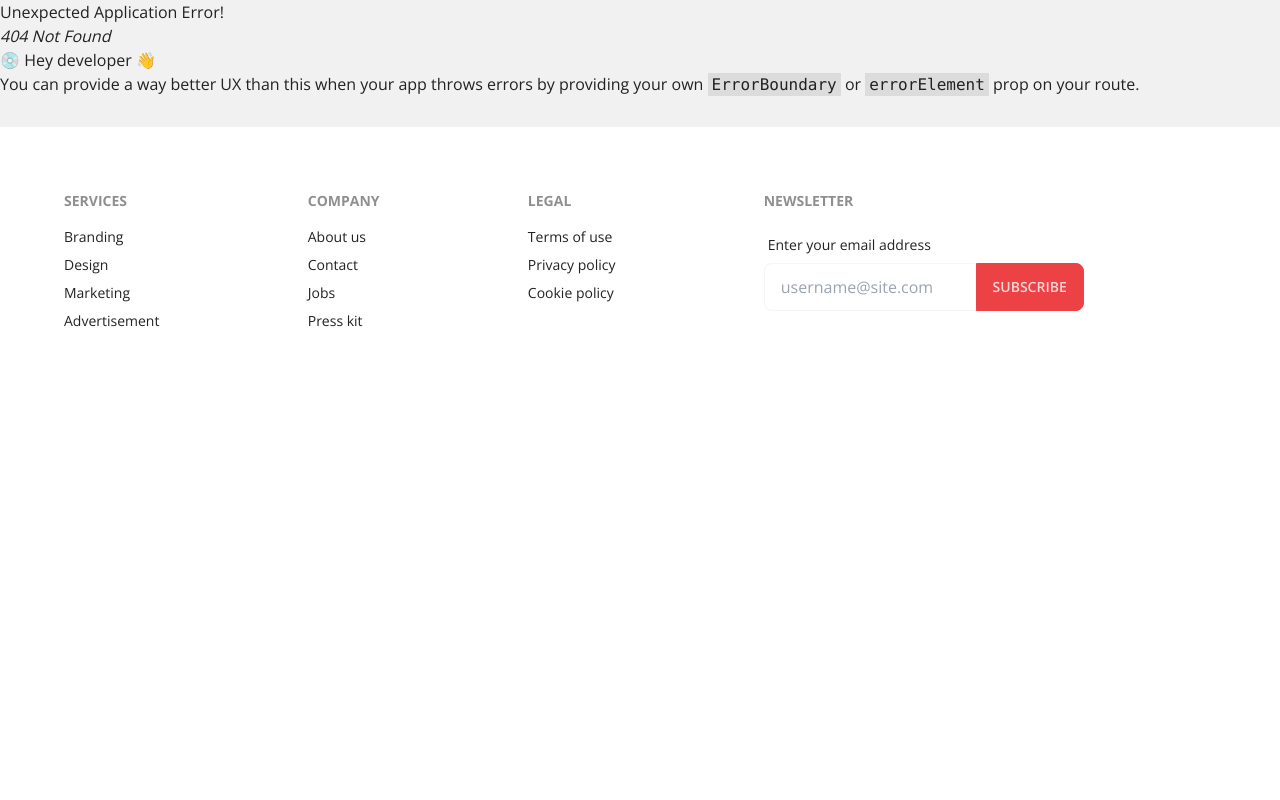
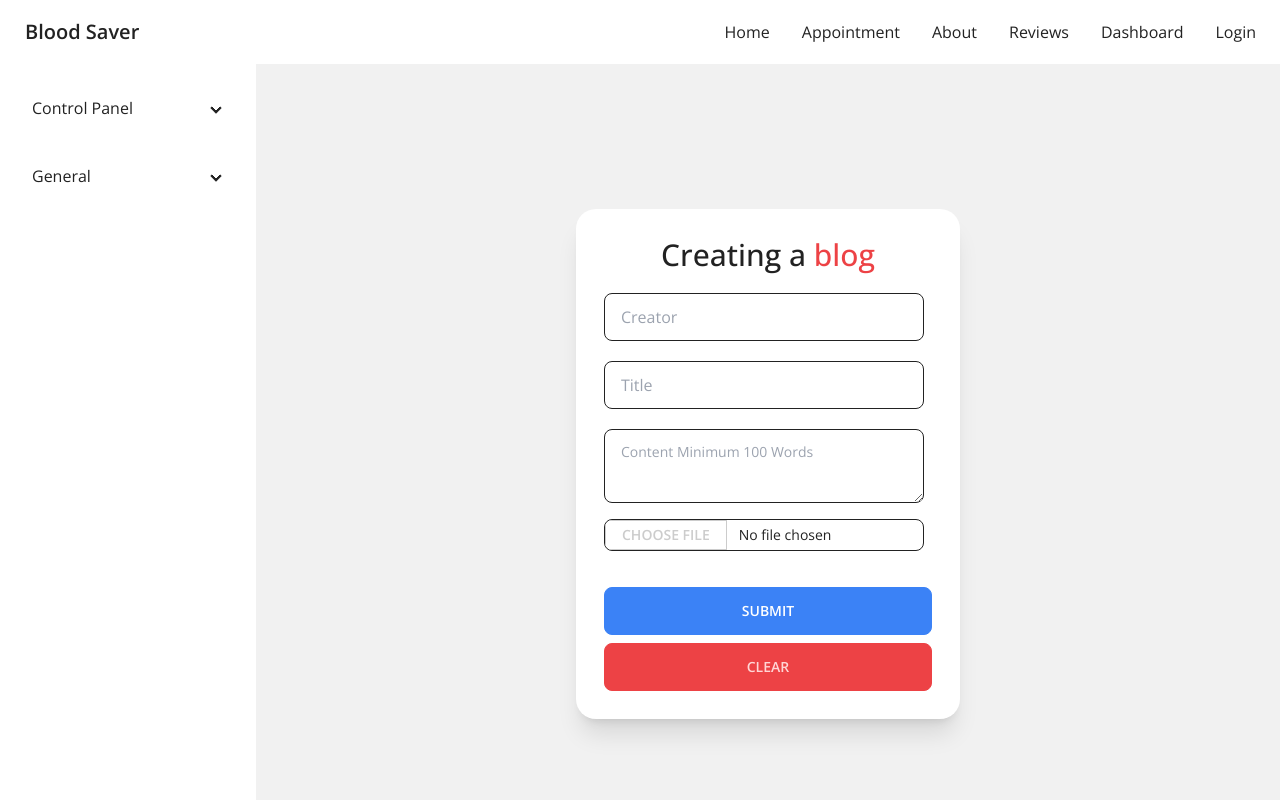
Before and after one commit to bitue/connect-to-blood-client, a React (Create React App) app: page /dashboard/createBlog in a window 1280 px wide. Before the commit this address had no page. Shown: the top 800 px of the page. Built offline with nearby package versions, Linux system fonts and the light colour scheme; the HTML template or start-up script is replaced by a standard one.

Commit message:
blog functionality and design done

```diff
--- a/package.json
+++ b/package.json
@@ -3,6 +3,8 @@
   "version": "0.1.0",
   "private": true,
   "dependencies": {
+    "@fortawesome/free-solid-svg-icons": "^6.3.0",
+    "@fortawesome/react-fontawesome": "^0.2.0",
     "@react-icons/all-files": "^4.1.0",
     "@testing-library/jest-dom": "^5.16.5",
     "@testing-library/react": "^13.4.0",
--- /dev/null
+++ b/src/Components/Dashboard/CreateBlog.js
@@ -0,0 +1,134 @@
+import React, { useState } from "react";
+import { useForm } from "react-hook-form";
+// import { FontAwesomeIcon } from "@fortawesome/react-fontawesome";
+// import { faThumbsUp, faThumbsDown } from "@fortawesome/free-solid-svg-icons";
+
+const CreateBlog = () => {
+  const {
+    register,
+    formState: { errors },
+    handleSubmit,
+    reset,
+  } = useForm();
+
+  //   const [likes, setLikes] = useState(0);
+  //   const [dislikes, setDislikes] = useState(0);
+
+  const onSubmit = (data) => {
+    console.log(data);
+  };
+
+  //   const handleLike = () => {
+  //     setLikes((prevLikes) => prevLikes + 1);
+  //   };
+
+  //   const handleDislike = () => {
+  //     setDislikes((prevDislikes) => prevDislikes + 1);
+  //   };
+
+  const handleClear = () => {
+    reset();
+    // setLikes(0);
+    // setDislikes(0);
+  };
+
+  return (
+    <div className="h-[800px] flex justify-center items-center">
+      <div className="w-96 p-7 bg-white  shadow-xl rounded-[20px] ">
+        <h2 className="text-3xl text-center mb-[20px] font-medium">
+          Creating a <span className="text-primary">blog</span>
+        </h2>
+        <form onSubmit={handleSubmit(onSubmit)} className="border-secondary ">
+          <div className="form-control w-full max-w-xs  ">
+            <input
+              type="text"
+              {...register("user", {
+                required: "User name is required",
+              })}
+              className="input border-secondary mb-[20px] w-[400px] max-w-xs"
+              placeholder="Creator"
+            />
+            {errors.title && (
+              <p className="text-red-600">{errors.user?.message}</p>
+            )}
+          </div>
+
+          <div className="form-control w-full max-w-xs ">
+            <input
+              type="text"
+              {...register("title", {
+                required: "Title is required",
+              })}
+              className="input border-secondary mb-[20px] w-[400px] max-w-xs"
+              placeholder="Title"
+            />
+            {errors.title && (
+              <p className="text-red-600">{errors.title?.message}</p>
+            )}
+          </div>
+
+          <div className="form-control w-full max-w-xs">
+            <textarea
+              {...register("content", {
+                required: "Content is required",
+              })}
+              className="textarea textarea-bordered border-secondary w-full max-w-xs"
+              placeholder="Content Minimum 100 Words"
+            ></textarea>
+            {errors.content && (
+              <p className="text-red-600">{errors.content?.message}</p>
+            )}
+          </div>
+
+          <div className="form-control w-full max-w-xs  text-[#222] mt-4">
+            <input
+              type="file"
+              {...register("file")}
+              className="file-input file-input-bordered file-input-sm border-secondary mb-[20px] w-[400px] max-w-xs"
+            />
+          </div>
+
+          <div className="flex justify-between">
+            <input
+              className="btn btn-accent  mt-4 bg-blue-500 w-full  text-white"
+              value="Submit"
+              type="submit"
+              style={{ backgroundColor: "#3B82F6", borderColor: "#3B82F6" }}
+            />
+          </div>
+
+          <div className="flex justify-between ">
+            <button
+              className="btn  btn-primary w-full mt-2"
+              type="button"
+              onClick={handleClear}
+            >
+              Clear
+            </button>
+          </div>
+        </form>
+
+        {/* <div className="flex justify-between mt-4">
+          <button
+            className="btn btn-sm btn-outline btn-white bg-blue-500 "
+            type="button"
+            onClick={handleLike}
+          >
+            <FontAwesomeIcon icon={faThumbsUp} />
+            <span className="ml-2 ">{likes}</span>
+          </button>
+          <button
+            className="btn btn-sm btn-outline btn-primary"
+            type="button"
+            onClick={handleDislike}
+          >
+            <FontAwesomeIcon icon={faThumbsDown} />
+            <span className="ml-2">{dislikes}</span>
+          </button>
+        </div> */}
+      </div>
+    </div>
+  );
+};
+
+export default CreateBlog;
--- a/src/Components/Dashboard/Dashboard.js
+++ b/src/Components/Dashboard/Dashboard.js
@@ -1,13 +1,17 @@
-import React from 'react';
-import { Link, Outlet } from 'react-router-dom';
-import Navbar from '../Shared/Navbar';
+import React from "react";
+import { Link, Outlet } from "react-router-dom";
+import Navbar from "../Shared/Navbar";
 
 const Dashboard = () => {
   return (
     <>
       <Navbar />
       <div className="drawer drawer-mobile ">
-                <input id="sidebar-dashboard" type="checkbox" className="drawer-toggle" />
+        <input
+          id="sidebar-dashboard"
+          type="checkbox"
+          className="drawer-toggle"
+        />
         <div className="drawer-content">
           <Outlet></Outlet>
         </div>
@@ -16,33 +20,43 @@ const Dashboard = () => {
           <ul className="menu bu p-4 z-50 overflow-y-auto w-64 bg-white text-[#222] gap-y-2">
             <div className="collapse collapse-arrow">
               <input type="checkbox" className="peer" />
-                            <div className="collapse-title">
-                                Control Panel
-                            </div>
+              <div className="collapse-title">Control Panel</div>
               <div className="collapse-content">
                 <ul className="list-disc">
-                                    <li className="hover:bg-[#f1f1f1] transition"><Link to="/dashboard/createAdmin">Create A Admin</Link></li>
-                                    <li className="hover:bg-[#f1f1f1] transition"><Link to="/dashboard/approveDonor">Approve donor registration</Link></li>
-                                    <li className="hover:bg-[#f1f1f1] transition"><Link to="/dashboard/banUser">Ban Users</Link></li>
+                  <li className="hover:bg-[#f1f1f1] transition">
+                    <Link to="/dashboard/createAdmin">Create A Admin</Link>
+                  </li>
+                  <li className="hover:bg-[#f1f1f1] transition">
+                    <Link to="/dashboard/approveDonor">
+                      Approve donor registration
+                    </Link>
+                  </li>
+                  <li className="hover:bg-[#f1f1f1] transition">
+                    <Link to="/dashboard/banUser">Ban Users</Link>
+                  </li>
                 </ul>
               </div>
             </div>
             <div className="collapse collapse-arrow">
               <input type="checkbox" className="peer" />
-                            <div className="collapse-title">
-                                General
-                            </div>
+              <div className="collapse-title">General</div>
               <div className="collapse-content">
                 <ul className="list-disc">
-                                    <li className="hover:bg-[#f1f1f1] transition"><Link to="/dashboard/:becomeAAdmin">Your Profile</Link></li>
-                                    <li className="hover:bg-[#f1f1f1] transition"><Link to="/dashboard/:becomeAAdmin">Create an blog</Link></li>
-                                    <li className="hover:bg-[#f1f1f1] transition"><Link to="/dashboard/:becomeAAdmin">All Articles</Link></li>
+                  <li className="hover:bg-[#f1f1f1] transition">
+                    <Link to="/dashboard/:becomeAAdmin">Your Profile</Link>
+                  </li>
+                  <li className="hover:bg-[#f1f1f1] transition">
+                    <Link to="/dashboard/createBlog">Create an blog</Link>
+                  </li>
+                  <li className="hover:bg-[#f1f1f1] transition">
+                    <Link to="/dashboard/:becomeAAdmin">All Articles</Link>
+                  </li>
                 </ul>
               </div>
             </div>
           </ul>
         </div>
-            </div >
+      </div>
     </>
   );
 };
```
Also changed, not shown: src/App.js (+12 -7 lines), 1 other file (tests, documents, lock files or other folders). Lines whose indentation alone changed are shown as unchanged.
